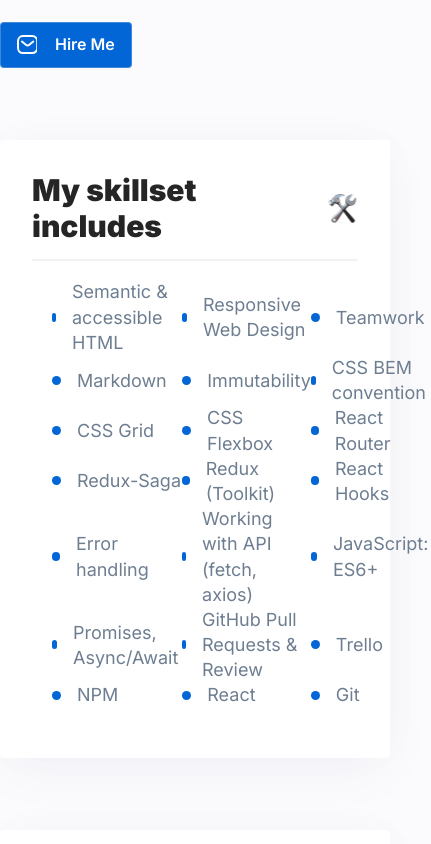
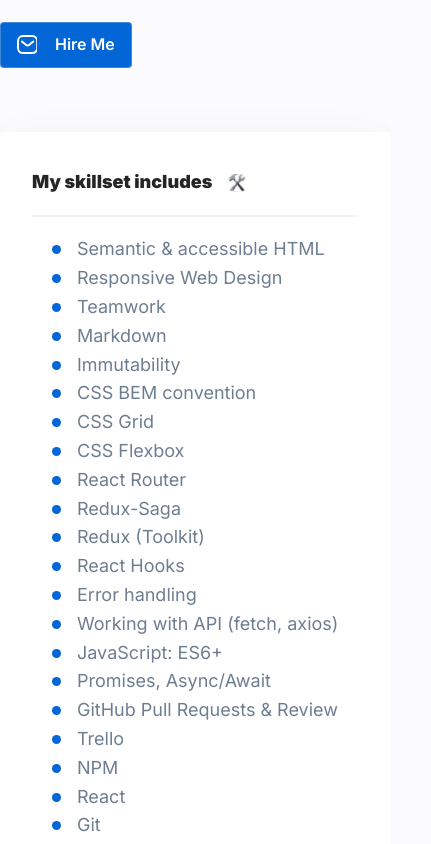
Before and after one commit to JaniecMichal/PersonalHomepage, a React (Create React App) app: page / in a window 390 px wide. Shown: the part 800-1644 px from the top of the page, 431 px wide, since content can reach past the window. Built offline with nearby package versions, Linux system fonts and the light colour scheme.

Commit message:
Added media queries for mobile screens.

```diff
--- a/src/Section/styled.js
+++ b/src/Section/styled.js
@@ -7,6 +7,10 @@ export const StyledSection = styled.section`
   padding:32px;
   box-shadow: 0px -2px 50px rgba(9, 10, 51, 0.02), 0px 16px 58px rgba(9, 10, 51, 0.03);
   border-radius: 4px;
+
+  @media (max-width: ${({ theme }) => theme.media.extraMobile}) {
+    margin-top:64px;
+  }
 `;
 
 export const SectionHeader = styled.header`
@@ -24,12 +28,21 @@ export const SectionHeaderTitle = styled.h2`
   font-weight: ${({ theme }) => theme.fontWeight.black};
   font-size: ${({ theme }) => theme.fontSize.xxlarge};
   line-height: 36px;
+
+  @media (max-width: ${({ theme }) => theme.media.extraMobile}) {
+    font-size: ${({ theme }) => theme.fontSize.normal};
+  }
 `;
 
 export const StyledImage = styled.img`
   width:30px;
   height:30px;
   margin-bottom:13px;
+
+  @media (max-width: ${({ theme }) => theme.media.extraMobile}) {
+    width:18px;
+    height:18px;
+  }
 `;
 
 export const Skills = styled.ul`
@@ -40,6 +53,17 @@ export const Skills = styled.ul`
   grid-template-columns: repeat(3,auto);
   line-height:1.4;
   list-style:none;
+
+
+  @media (max-width: ${({ theme }) => theme.media.mobile}) {
+    grid-template-columns: repeat(2,auto);
+    line-height:1.6 ;
+  }
+
+  @media (max-width: ${({ theme }) => theme.media.extraMobile}) {
+    grid-template-columns: repeat(1,auto);
+    font-size: ${({ theme }) => theme.fontSize.regular};
+  }
 
 `
 export const Skill = styled.li`
```
